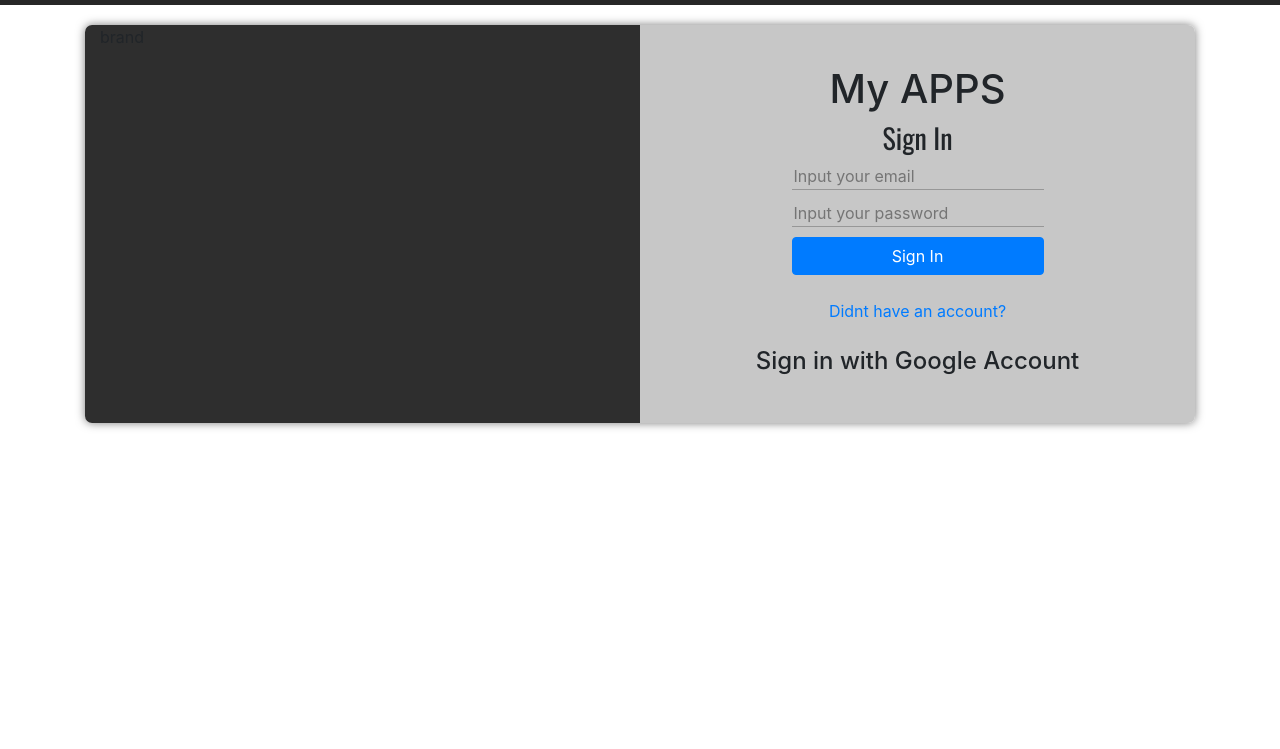
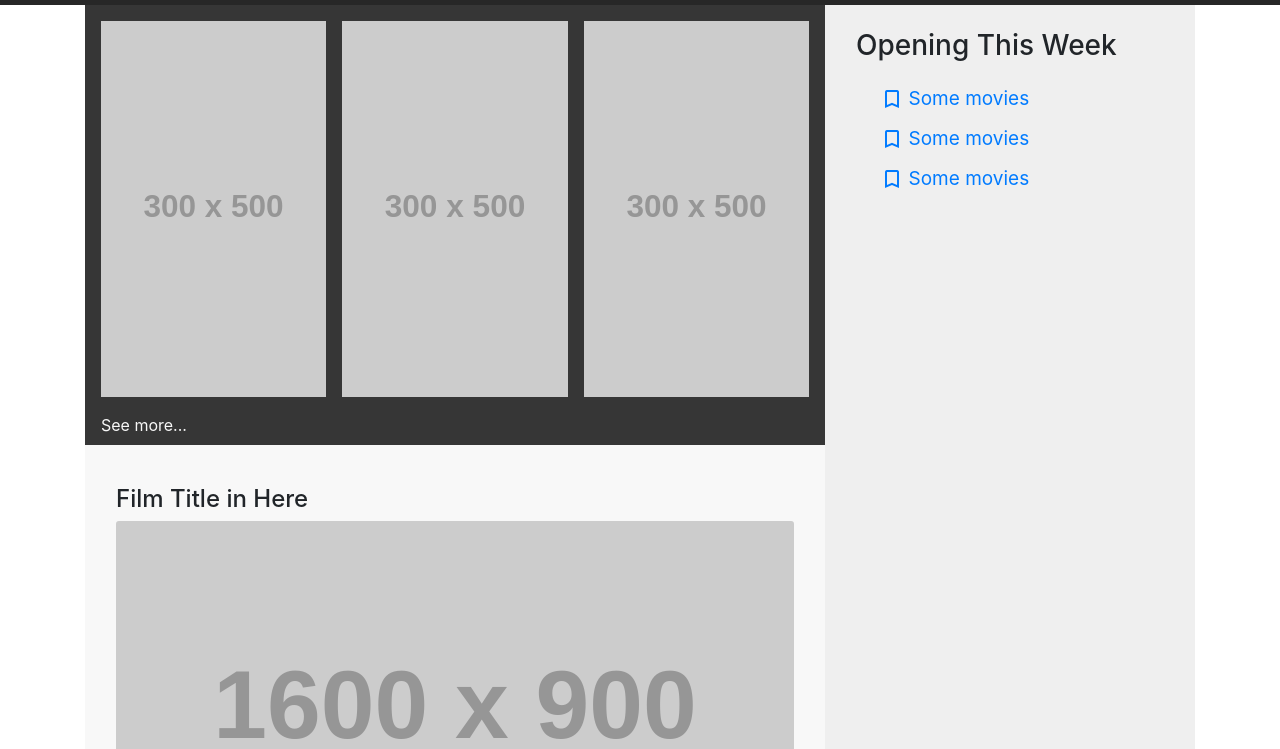
Before and after one commit to moovees/moovees, a plain HTML site: page client/index.html in a window 1280 px wide. Shown: the part 51-800 px from the top of the page. Drawn offline with nearby package versions, Linux system fonts and the light colour scheme; some packages are replaced by stand-ins of ours; placeholder pictures from the web are drawn by us; a script that the page names is missing.

Commit message:
Add homepage

```diff
--- a/client/index.html
+++ b/client/index.html
@@ -10,6 +10,7 @@
         content="800616839115-v04olo2jcipsoicrkasli0lpd603qnsn.apps.googleusercontent.com">
     <!-- google fonts -->
     <link href="https://fonts.googleapis.com/css?family=Oswald&display=swap" rel="stylesheet">
+    <link href="https://fonts.googleapis.com/icon?family=Material+Icons" rel="stylesheet">
     <!-- bootstrap -->
     <link rel="stylesheet" href="https://stackpath.bootstrapcdn.com/bootstrap/4.3.1/css/bootstrap.min.css"
         integrity="sha384-ggOyR0iXCbMQv3Xipma34MD+dH/1fQ784/j6cY/iJTQUOhcWr7x9JvoRxT2MZw1T" crossorigin="anonymous">
@@ -38,9 +39,9 @@
         </div>
     </nav>
 
-    <div class="container-fluid">
+    <div class="container-fluid mt-0">
         <!-- ============ LOGIN ============= -->
-        <div class="row landing-page justify-content-center">
+        <div hidden class="row landing-page justify-content-center">
             <div class="brand-banner col-6">brand</div>
             <div class="user-gate col-6 d-flex flex-column align-items-center">
                 <h1 class="welcome-register">My APPS</h1>
@@ -83,7 +84,69 @@
             </div>
         </div>
 
+        <!-- ============ HOMEPAGE ============= -->
+        <div class="row">
+                <div class="col-8" style="background-color: #f8f8f8;">
+                    <div class="row px-2" style="background-color: #363636;">
+                        <div class="col p-0 rounded-0 mx-2 my-3">
+                            <img class="card-img-top p-0 m-0 rounded-0" src="https://via.placeholder.com/300x500" alt="Card image cap">
+                        </div>
+                        <div class="col p-0 rounded-0 mx-2 my-3">
+                            <img class="card-img-top p-0 m-0 rounded-0" src="https://via.placeholder.com/300x500" alt="Card image cap">
+                        </div>
+                        <div class="col p-0 rounded-0 mx-2 my-3">
+                            <img class="card-img-top p-0 m-0 rounded-0" src="https://via.placeholder.com/300x500" alt="Card image cap">
+                        </div>
+                    </div>
+                    <div class="row px-3" style="background-color: #363636; color:#f8f8f8;">
+                        <a class="mb-2">See more...</a>
+                    </div>
+                    <div class="mt-4 mx-0" style="background-color: #f8f8f8;">
+                        <div class="p-3 border-bottom">
+                            <h4>Film Title in Here</h4>
+                            <img class="card-img-top" src="https://via.placeholder.com/1600x900?text=video%20here" alt="movies">
+                            <p class="mt-3 text-justify">Lorem ipsum dolor sit amet, consectetur adipisicing elit. Ad reiciendis, doloremque veritatis laudantium dolores optio ullam minus assumenda ipsum magnam modi numquam quo ratione qui fuga iure natus nihil? Explicabo?</p>
+                            <a href="#">See more...</a>
+                        </div>
+                        <div class="p-3 border-bottom">
+                            <h4>Film Title in Here</h4>
+                            <img class="card-img-top" src="https://via.placeholder.com/1600x900?text=video%20here" alt="movies">
+                            <p class="mt-3 text-justify">Lorem ipsum dolor sit amet, consectetur adipisicing elit. Ad reiciendis, doloremque veritatis laudantium dolores optio ullam minus assumenda ipsum magnam modi numquam quo ratione qui fuga iure natus nihil? Explicabo?</p>
+                            <a href="#">See more...</a>
+                        </div>
+                    </div>
+                </div>
 
+                <div class="col-4" style="background-color: #efefef;">
+                    <div class="mt-4 mx-3">
+                        <h3>Opening This Week</h3>
+                        <ul class="pl-4 mt-4" style="list-style-type:none">
+                            <li>
+                                <a href="#">
+                                <i class="material-icons p-0 m-0" style="font-size: 24px; display: inline-flex;
+                                vertical-align: top;">bookmark_border</i>
+                                <span style="font-size:19px; line-height:24px;">Some movies</span>
+                                </a>
+                            </li>
+                            <li class="mt-3">
+                                <a href="#">
+                                <i class="material-icons p-0 m-0" style="font-size: 24px; display: inline-flex;
+                                vertical-align: top;">bookmark_border</i>
+                                <span style="font-size:19px; line-height:24px;">Some movies</span>
+                                </a>
+                            </li>
+                            <li class="mt-3">
+                                    <a href="#">
+                                    <i class="material-icons p-0 m-0" style="font-size: 24px; display: inline-flex;
+                                    vertical-align: top;">bookmark_border</i>
+                                    <span style="font-size:19px; line-height:24px;">Some movies</span>
+                                    </a>
+                                </li>
+                        </ul>
+
+                    </div>
+                </div>
+            </div>
 
     </div>
 
```
